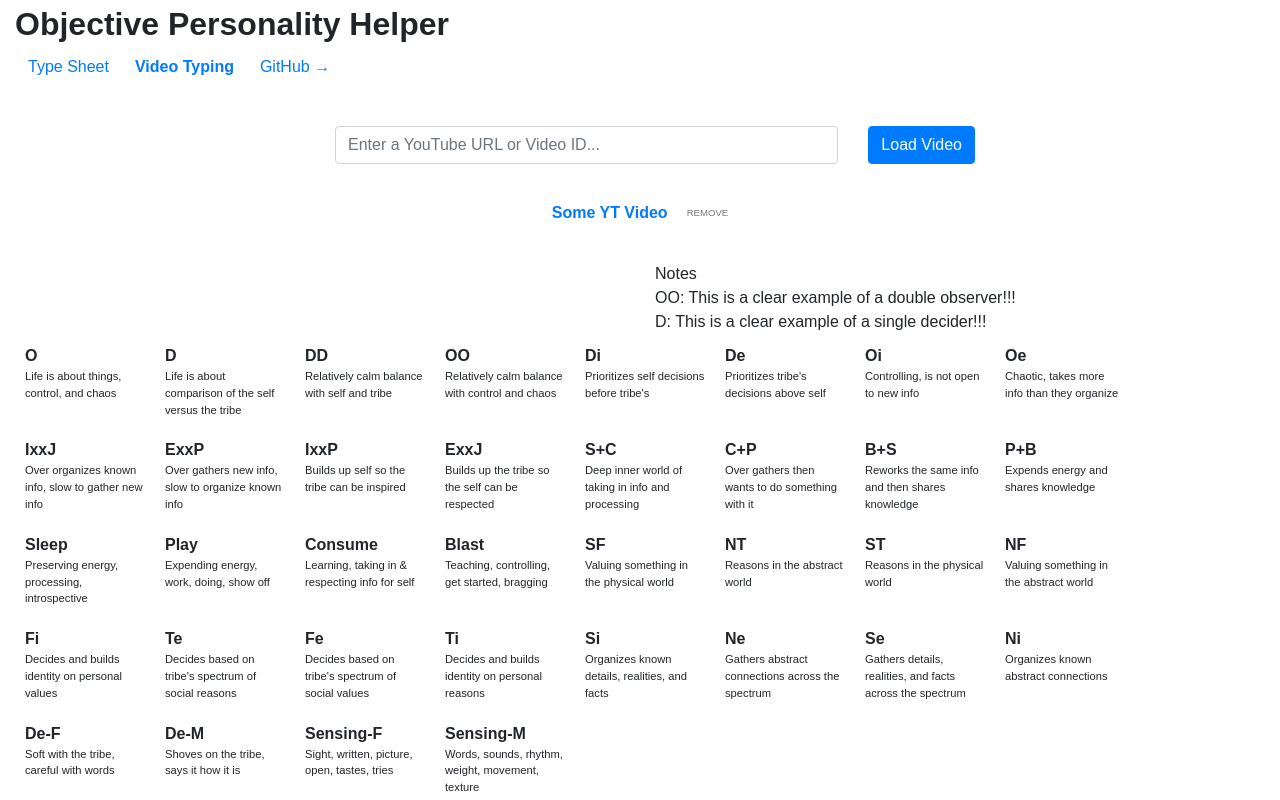
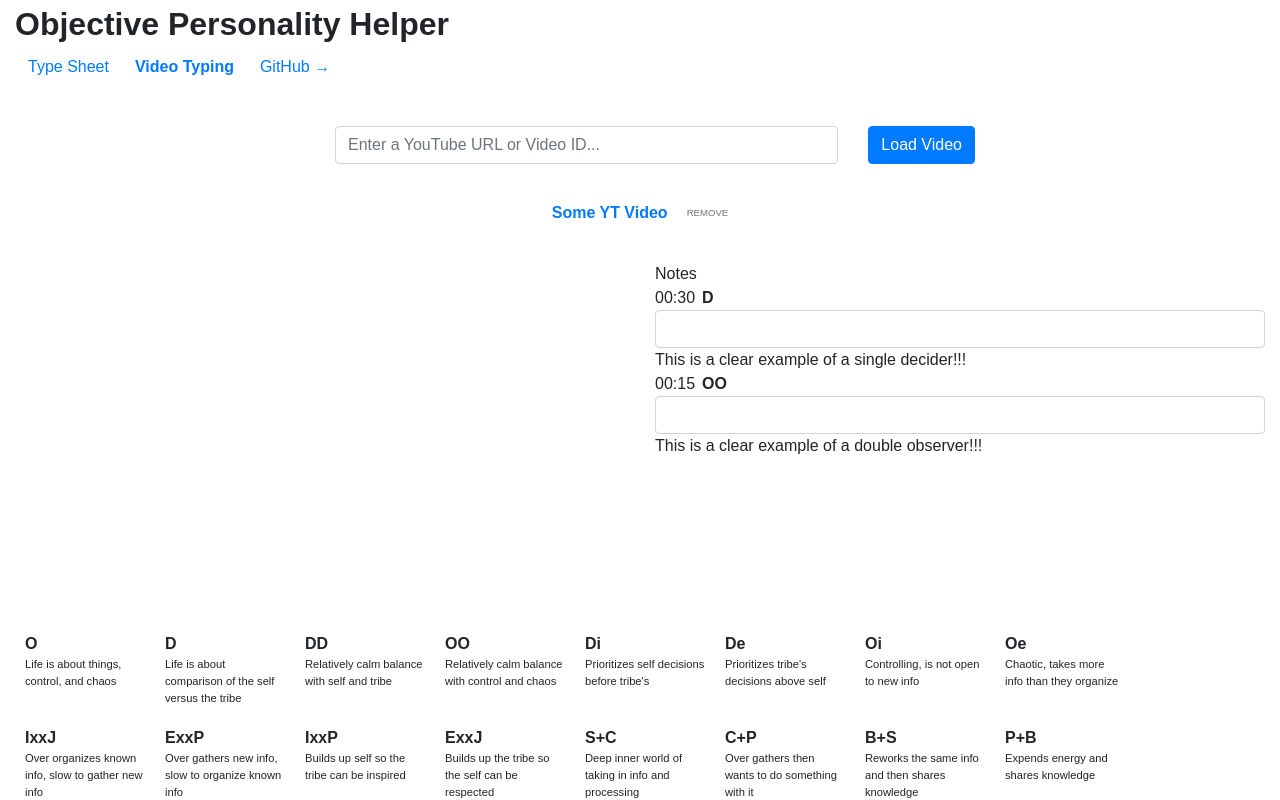
Before and after one commit to michaelborromeo/objectivepersonality, a React (Create React App) app: page /video in a window 1280 px wide. Shown: the top 800 px of the page. Built offline with nearby package versions, Linux system fonts and the light colour scheme.

Commit message:
Progress on notes

```diff
--- a/package.json
+++ b/package.json
@@ -4,7 +4,9 @@
   "private": true,
   "dependencies": {
     "connected-react-router": "^4.3.0",
+    "history": "latest",
     "lodash": "^4.17.10",
+    "moment": "^2.22.2",
     "path": "^0.12.7",
     "query-string": "^6.1.0",
     "react": "^16.4.1",
@@ -15,8 +17,7 @@
     "react-virtualized-select": "^3.1.3",
     "react-youtube": "^7.6.0",
     "redux": "^4.0.0",
-    "uuid": "^3.3.2",
-    "history": "latest"
+    "uuid": "^3.3.2"
   },
   "scripts": {
     "start": "react-scripts start",
--- a/src/components/VideoTyping/EasyChoices.js
+++ b/src/components/VideoTyping/ChoiceSelector.js
@@ -1,9 +1,11 @@
 import React, {Component} from 'react';
+import {connect} from 'react-redux';
+import uuid from 'uuid/v4';
 
-import './EasyChoices.css';
-import {connect} from 'react-redux';
+import {addNote} from '../../store/actions';
+import './ChoiceSelector.css';
 
-class EasyChoices extends Component {
+class ChoiceSelector extends Component {
   flatChoices = null;
 
   render() {
@@ -24,7 +26,7 @@ class EasyChoices extends Component {
     }
 
     return (
-      <div className="EasyChoices">
+      <div className="ChoiceSelector">
         <div className="easychoice-grid">
           {choiceComponents}
         </div>
@@ -61,21 +63,19 @@ class EasyChoices extends Component {
     return this.flatChoices;
   }
 
-  clickChoice(choice) {
-    return () => {
-      console.log('User clicked on ' + choice);
-      // handle user clicking on choice
-    };
+  clickChoice = (choice) => () => {
+    this.props.addNote(uuid(), this.props.player.getCurrentTime(), choice)
   }
-
 }
 
 const mapStateToProps = state => ({
-  choiceGroups: state.choicesAndTypes.choiceGroups
+  choiceGroups: state.choicesAndTypes.choiceGroups,
+  enabled: !!state.videoTyping.selectedVideoId,
+  player: state.videoTyping.player
 });
 
 const mapDispatchToProps = dispatch => ({
-  //setChoiceState: (choice, state) => dispatch(setChoiceState(choice, state))
+  addNote: (noteId, videoSeconds, choice) => dispatch(addNote(noteId, videoSeconds, choice))
 });
 
-export default connect(mapStateToProps, mapDispatchToProps)(EasyChoices);
+export default connect(mapStateToProps, mapDispatchToProps)(ChoiceSelector);
--- a/src/components/VideoTyping/Notes.css
+++ b/src/components/VideoTyping/Notes.css
@@ -0,0 +1,19 @@
+.Notes {
+    height: 360px;
+    overflow-y: scroll;
+}
+
+.notes-note {
+
+}
+
+.notes-seconds {
+    display: inline-block;
+    margin-right: 7px;
+}
+
+.notes-choice {
+    display: inline-block;
+    font-weight: bold;
+    margin-right: 7px;
+}
--- a/src/components/VideoTyping/Notes.js
+++ b/src/components/VideoTyping/Notes.js
@@ -1,11 +1,12 @@
 import React, {Component} from 'react';
+import {connect} from 'react-redux';
+import moment from 'moment';
+import _ from 'lodash';
 
 import './Notes.css';
-import {connect} from 'react-redux';
 
 class Notes extends Component {
   render() {
-
     const noteComponents = [];
 
     const videos = this.props.videos;
@@ -15,14 +16,21 @@ class Notes extends Component {
       return <div>No video selected.</div>;
     }
 
-    const notes = videos[videoId].notes;
+    const notes = _.orderBy(videos[videoId].notes, 'seconds', 'desc');
 
     for (let j = 0; j < notes.length; j++) {
       const note = notes[j];
 
       noteComponents.push(
-        <div key={j}>
-          {note.choice ? note.choice + ': ' : ''} {note.note}
+        <div key={j} className="notes-note">
+          <div className="notes-seconds">
+            {this.formatSeconds(note.seconds)}
+          </div>
+          <div className="notes-choice">
+            {note.choice ? note.choice + '' : ''}
+          </div>
+          <input className="form-control"/>
+          {note.note}
         </div>
       )
     }
@@ -36,6 +44,14 @@ class Notes extends Component {
       </div>
     );
   }
+
+  formatSeconds(seconds) {
+    if (seconds >= 3600) {
+      return moment(seconds, 's').format('h:mm:ss');
+    } else {
+      return moment(seconds, 's').format('mm:ss');
+    }
+  }
 }
 
 const mapStateToProps = state => ({
--- a/src/components/VideoTyping/index.js
+++ b/src/components/VideoTyping/index.js
@@ -1,7 +1,7 @@
 import React, {Component} from 'react';
 import Video from './Video';
 import Notes from './Notes';
-import EasyChoices from './EasyChoices';
+import ChoiceSelector from './ChoiceSelector';
 import VideoSelection from './VideoSelection';
 import './index.css';
 
@@ -18,7 +18,7 @@ class VideoTyping extends Component {
             <Notes/>
           </div>
         </div>
-        <EasyChoices/>
+        <ChoiceSelector/>
       </div>
     );
   }
--- a/src/index.js
+++ b/src/index.js
@@ -1,21 +1,18 @@
 import React from 'react';
 import ReactDOM from 'react-dom';
 import {Provider} from 'react-redux'
-import {ConnectedRouter} from 'connected-react-router';
-import {createBrowserHistory} from 'history'
 
 import App from './components/App';
 import configureStore from './store';
 import registerServiceWorker from './registerServiceWorker';
 import './index.css';
-
-const history = createBrowserHistory();
+import {BrowserRouter} from 'react-router-dom';
 
 ReactDOM.render(
-  <Provider store={configureStore(history)}>
-    <ConnectedRouter history={history}>
+  <Provider store={configureStore()}>
+    <BrowserRouter>
       <App/>
-    </ConnectedRouter>
+    </BrowserRouter>
   </Provider>,
   document.getElementById('root')
 );
--- a/src/store/actions.js
+++ b/src/store/actions.js
@@ -51,11 +51,10 @@ export function deleteVideo(videoId) {
   };
 }
 
-export function addNote(videoId, noteId, videoSeconds, choice) {
+export function addNote(noteId, videoSeconds, choice) {
   return {
     type: 'ADD_NOTE',
     payload: {
-      videoId,
       noteId,
       videoSeconds,
       choice
--- a/src/store/index.js
+++ b/src/store/index.js
@@ -1,11 +1,10 @@
 import {createStore, applyMiddleware} from 'redux';
-import {connectRouter, routerMiddleware} from 'connected-react-router';
 
 import rootReducer from './reducers';
 
-export default function configureStore(history) {
+export default function configureStore() {
   return createStore(
-    connectRouter(history)(rootReducer),
-    applyMiddleware(routerMiddleware(history))
+    rootReducer,
+    applyMiddleware()
   );
 }
--- a/src/store/reducers/videoTyping.js
+++ b/src/store/reducers/videoTyping.js
@@ -135,19 +135,16 @@ export default (state = sampleState, action) => {
       return state;
 
     case 'ADD_NOTE':
-      videoId = action.payload.videoId;
+      videoId = state.selectedVideoId;
       noteId = action.payload.noteId;
+      videos = _.clone(state.videos);
       const seconds = action.payload.videoSeconds;
       const choice = action.payload.choice;
 
-      if (!state.videoIds.includes(videoId)) {
-        return state;
-      }
-
-      const video = state.videos[videoId];
+      const video = videos[videoId];
       video.notes.push({
         id: noteId,
-        createdAt: new Date(),
+        createdAt: _.now(),
         seconds,
         choice,
         state: '',
@@ -205,10 +202,6 @@ export default (state = sampleState, action) => {
     case 'LOAD_PLAYER':
       const player = action.payload.player;
 
-      if (!state.videoIds.includes(videoId)) {
-        return state;
-      }
-
       return {
         selectedVideoId: state.selectedVideoId,
         videoIds: state.videoIds,
```
Also changed, not shown: src/components/VideoTyping/ChoiceSelector.css (renamed from src/components/VideoTyping/EasyChoices.css), 1 other file (tests, documents, lock files or other folders).
